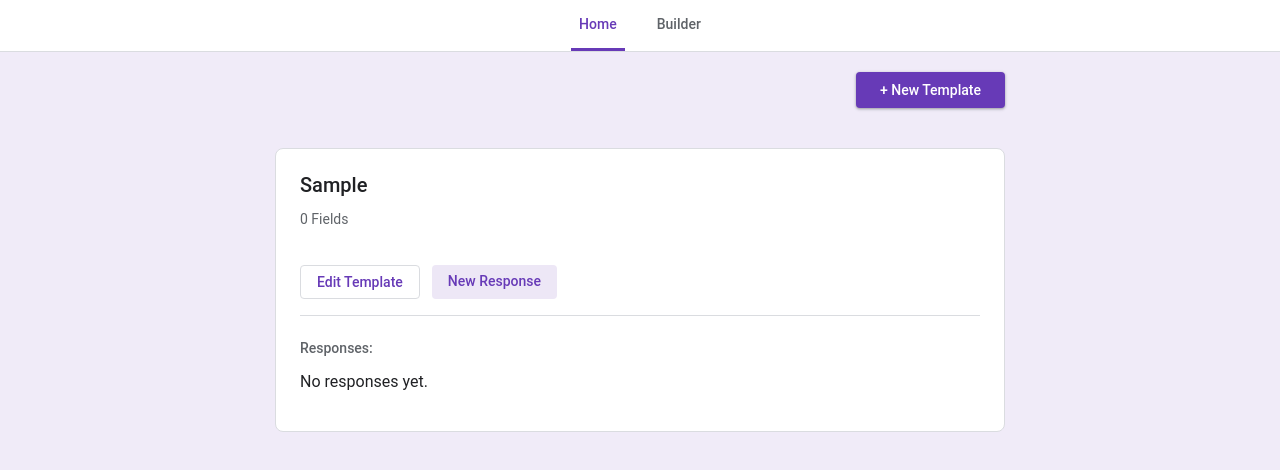
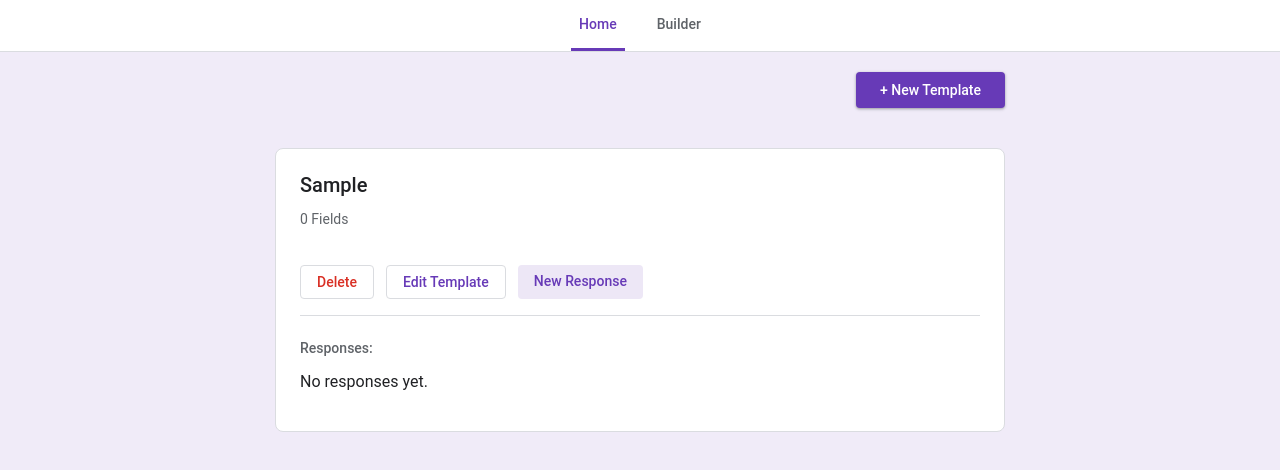
Before and after one commit to dhruvk03/form-builder, a React (Vite) app: page /builder in a window 1280 px wide. Both pictures are taken after typing "Sample", "Sample" into the empty fields and a click on the button "Save Template". Shown: the top 470 px of the page. Built offline with nearby package versions, Linux system fonts and the light colour scheme.

Commit message:
feat: implement template deletion and refine 'Add New Question' UI

```diff
--- a/src/pages/BuilderPage.module.css
+++ b/src/pages/BuilderPage.module.css
@@ -131,17 +131,12 @@
   font-size: 16px;
   font-weight: 500;
   color: var(--color-text-primary);
-  margin-bottom: 0;
+  margin: 0;
 }
 
 .typeSelectLarge {
   flex: 1;
   max-width: 300px;
-  padding: 12px;
-  border: 1px solid var(--color-border);
-  border-radius: 4px;
-  font-size: 14px;
-  background-color: white;
 }
 
 .errorBanner {
--- a/src/pages/BuilderPage.tsx
+++ b/src/pages/BuilderPage.tsx
@@ -176,7 +176,7 @@ export const BuilderPage: React.FC = () => {
         </div>
 
         <div className={styles.addFieldContainer}>
-          <p className={styles.addFieldLabel}>Add New Question:</p>
+          <p className={styles.addFieldLabel}>Add New Question</p>
           <Select
             className={styles.typeSelectLarge}
             options={FIELD_TYPE_OPTIONS}
--- a/src/pages/HomePage.module.css
+++ b/src/pages/HomePage.module.css
@@ -77,6 +77,23 @@
   border: 1px solid var(--color-border);
 }
 
+.deleteButton {
+  background: none;
+  border: 1px solid var(--color-border);
+  color: var(--color-error);
+  padding: 8px 16px;
+  border-radius: 4px;
+  font-size: 14px;
+  font-weight: 500;
+  cursor: pointer;
+  transition: all 0.2s;
+}
+
+.deleteButton:hover {
+  background-color: #fff5f5;
+  border-color: var(--color-error);
+}
+
 .primaryActionLink {
   background-color: var(--color-primary-light);
   color: var(--color-primary);
--- a/src/pages/HomePage.tsx
+++ b/src/pages/HomePage.tsx
@@ -1,7 +1,7 @@
 import React, { useEffect, useState } from 'react';
 import { Link, useNavigate } from 'react-router-dom';
 import type { FormTemplate, FormResponse } from '../types/schema';
-import { loadTemplates, loadResponses } from '../utils/storage';
+import { loadTemplates, loadResponses, deleteTemplate } from '../utils/storage';
 import { Card } from '../components/common/Card';
 import styles from './HomePage.module.css';
 
@@ -10,10 +10,21 @@ export const HomePage: React.FC = () => {
   const [responses, setResponses] = useState<FormResponse[]>([]);
   const navigate = useNavigate();
 
-  useEffect(() => {
+  const refreshData = () => {
     setTemplates(loadTemplates());
     setResponses(loadResponses());
+  };
+
+  useEffect(() => {
+    refreshData();
   }, []);
+
+  const handleDeleteTemplate = (id: string, title: string) => {
+    if (window.confirm(`Are you sure you want to delete the template "${title}"? This will also delete all its responses.`)) {
+      deleteTemplate(id);
+      refreshData();
+    }
+  };
 
   const getResponsesForTemplate = (templateId: string) => {
     return responses.filter((r) => r.templateId === templateId);
@@ -45,6 +56,12 @@ export const HomePage: React.FC = () => {
                 </div>
 
                 <div className={styles.actions}>
+                  <button
+                    onClick={() => handleDeleteTemplate(template.id, template.title)}
+                    className={styles.deleteButton}
+                  >
+                    Delete
+                  </button>
                   <Link to={`/builder/${template.id}`} className={styles.actionLink}>
                     Edit Template
                   </Link>
```
